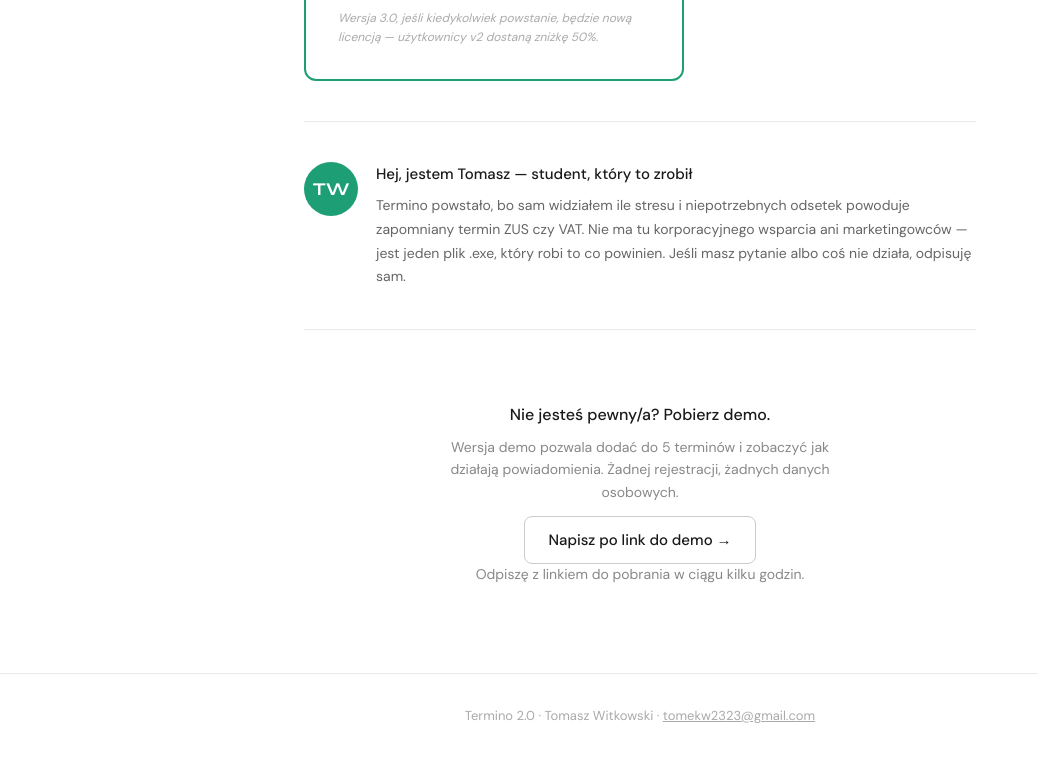
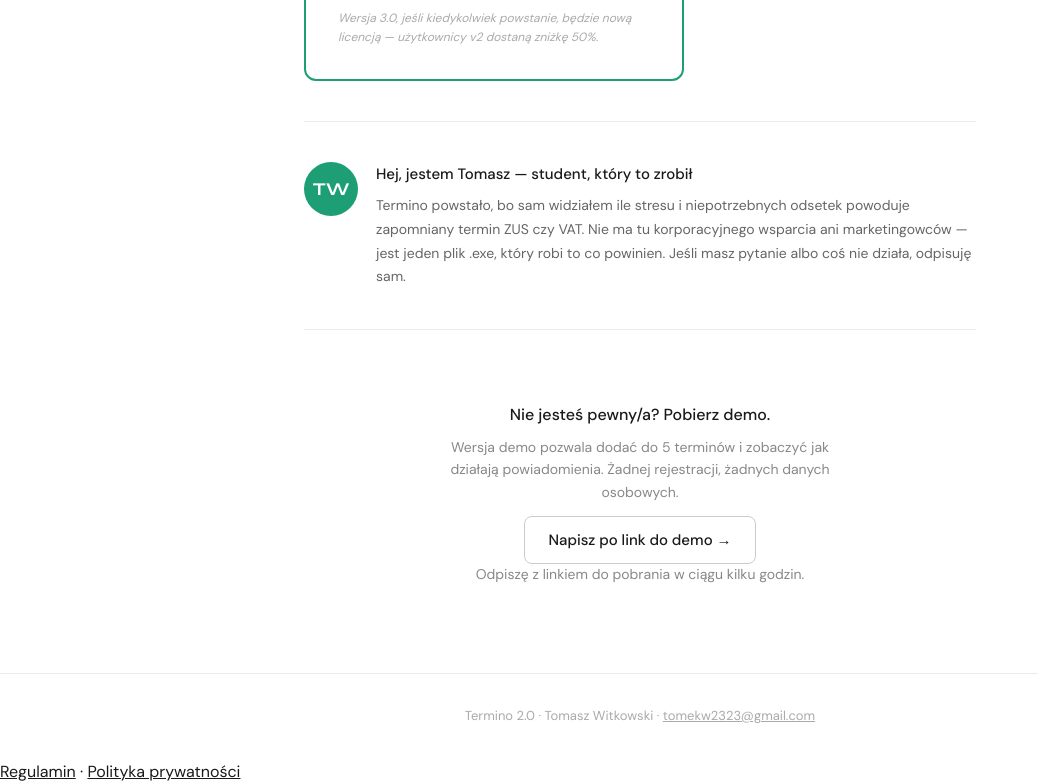
Before and after one commit to Tomekw2323/Termino, a plain HTML site: page index.html in a window 1280 px wide. Shown: the part 2471-3255 px from the top of the page, without its empty margins (0-1038 px from the left). Before the commit the page ends 3230 px from the top, so only its background shows below. Drawn offline with Linux system fonts and the light colour scheme.

Commit message:
Update index.html

```diff
--- a/index.html
+++ b/index.html
@@ -231,6 +231,6 @@
     Termino 2.0 · Tomasz Witkowski · <a href="mailto:tomekw2323@gmail.com">tomekw2323@gmail.com</a>
   </div>
 </footer>
-
+<a href="regulamin.txt">Regulamin</a> · <a href="polityka-prywatnosci.txt">Polityka prywatności</a>
 </body>
 </html>
```
